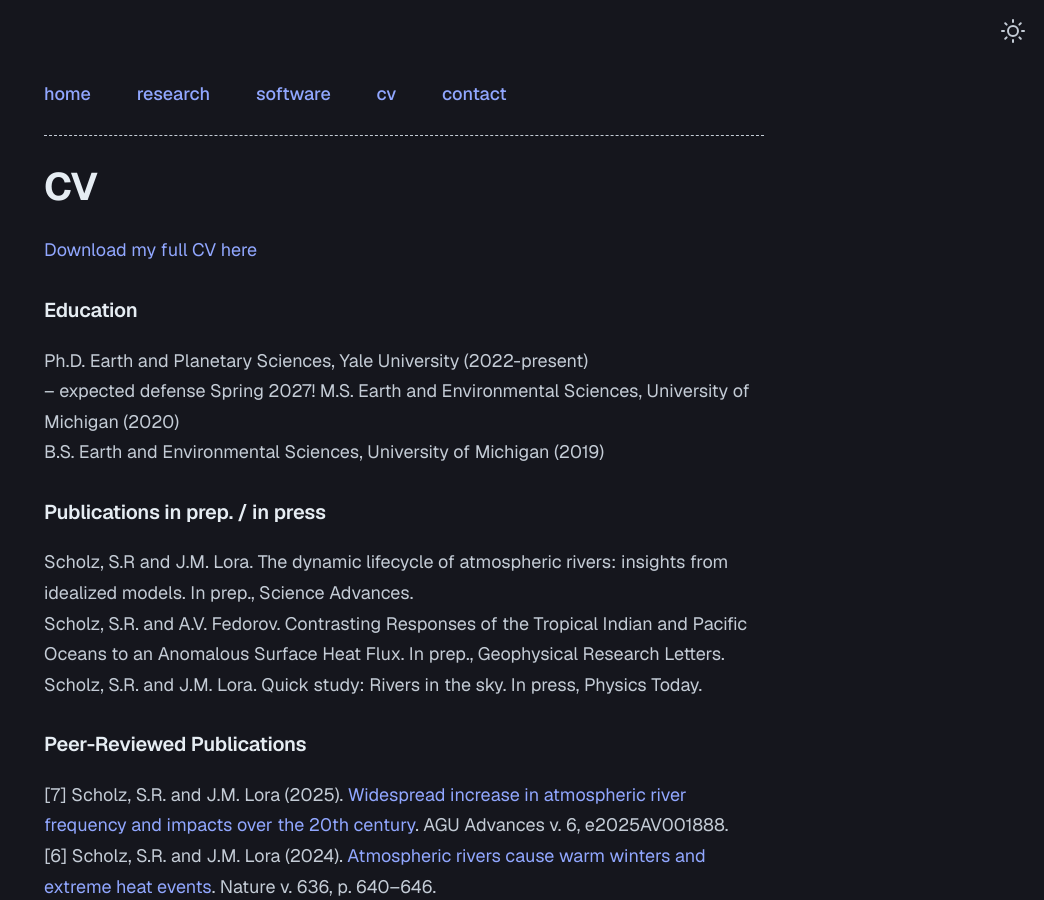
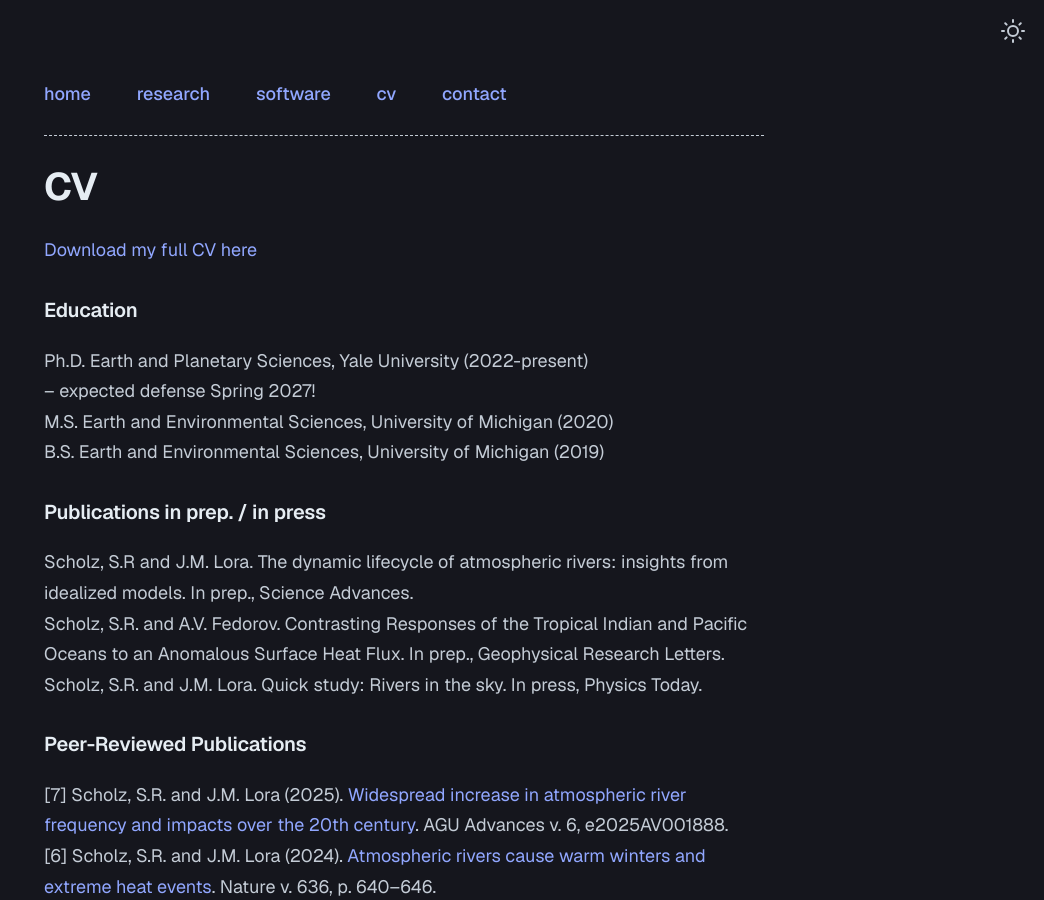
Before and after one commit to serenarscholz/serenarscholz.github.io, a Jekyll site: the page built from cv.md, in a window 1280 px wide and 900 px high. Shown: the whole window, without its empty margins (236-1280 px from the left). Built offline with Jekyll 4.4.1, drawn with Linux system fonts in a browser that asks for light colours.

Commit message:
Update cv.md

```diff
--- a/cv.md
+++ b/cv.md
@@ -8,7 +8,7 @@ permalink: /cv/
 
 ### Education
 Ph.D. Earth and Planetary Sciences, Yale University (2022-present)\
- -- expected defense Spring 2027!
+ -- expected defense Spring 2027!\
 M.S. Earth and Environmental Sciences, University of Michigan (2020)\
 B.S. Earth and Environmental Sciences, University of Michigan (2019)
 
```
